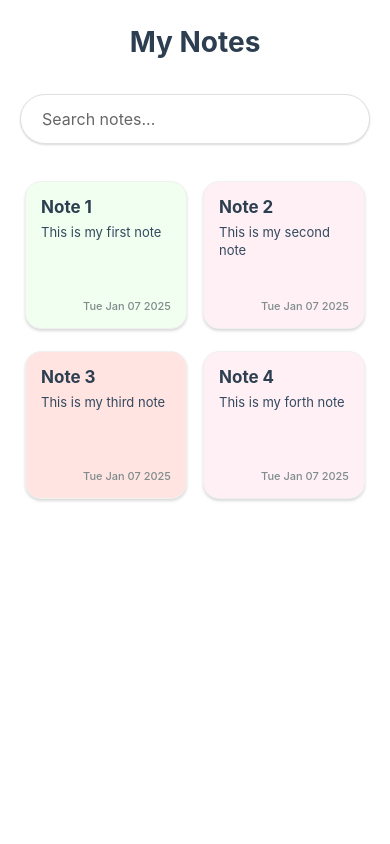
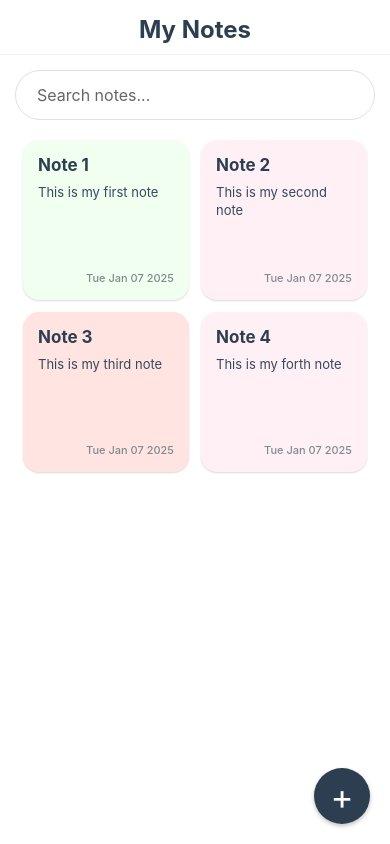
Before and after one commit to aashish00021/Notes-App, a React Native app: screen /Home in a window 390 px wide. Built offline with nearby package versions, Linux system fonts and the light colour scheme.

Commit message:
completed addnotes screen

```diff
--- a/Src/Screens/Addnote.jsx
+++ b/Src/Screens/Addnote.jsx
@@ -1,12 +1,68 @@
-import { StyleSheet, Text, View } from 'react-native';
+import { StyleSheet, Text, TextInput, View, StatusBar } from 'react-native';
 import React from 'react';
+import BackButton from '../components/backButton';
 
 export default function Addnote() {
   return (
-    <View>
-      <Text>Addnote</Text>
+    <View style={styles.container}>
+      <StatusBar backgroundColor={'#fff'} barStyle={'dark-content'}/>
+      <BackButton style={styles.backbutton}/>
+      <Text style={styles.heading}>Add Note</Text>
+      <View style={styles.inputContainer}>
+        <TextInput
+          placeholder='Title'
+          placeholderTextColor="#666"
+          style={styles.titleInput}
+        />
+        <TextInput
+          placeholder='Type something...'
+          placeholderTextColor="#666"
+          style={styles.descriptionInput}
+          multiline
+          textAlignVertical="top"
+        />
+      </View>
     </View>
-  )
+  );
 }
 
-const styles = StyleSheet.create({})
+const styles = StyleSheet.create({
+  container: {
+    flex: 1,
+    backgroundColor: '#fff',
+    paddingTop: 10,
+  },
+  backbutton: {
+    position: 'absolute',
+    zIndex: 1,
+    top: 17,
+    left: 13,
+  },
+  heading: {
+    textAlign: 'center',
+    fontSize: 24,
+    fontWeight: '700',
+    color: '#2c3e50',
+    marginVertical: 15,
+  },
+  inputContainer: {
+    flex: 1,
+    padding: 20,
+  },
+  titleInput: {
+    fontSize: 20,
+    fontWeight: '600',
+    color: '#2c3e50',
+    borderBottomWidth: 1,
+    borderBottomColor: '#e0e0e0',
+    paddingVertical: 12,
+    marginBottom: 20,
+  },
+  descriptionInput: {
+    flex: 1,
+    fontSize: 16,
+    color: '#34495e',
+    lineHeight: 24,
+    paddingTop: 10,
+  },
+});
--- a/Src/Screens/Home.jsx
+++ b/Src/Screens/Home.jsx
@@ -1,8 +1,9 @@
-import { StyleSheet, Text, TextInput, TouchableOpacity, View, Dimensions, StatusBar } from 'react-native';
+import { StyleSheet, Text, TextInput, TouchableOpacity, View, StatusBar } from 'react-native';
 import React from 'react';
 import { FlatList } from 'react-native-gesture-handler';
 import getCardColor from '../components/cardColor';
 import { useNavigation } from '@react-navigation/native';
+
 
 const DATA = [
   {
@@ -34,14 +35,16 @@ const DATA = [
 export default function Home() {
   const navigation = useNavigation()
   return (
-    <View style = {{flex:1, backgroundColor:'#fff', paddingTop:10}}>
+    <View style={styles.container}>
       <StatusBar backgroundColor={'#fff'} barStyle={'dark-content'}/>
-      <Text style = {styles.heading}>My Notes</Text>
-      <View style = {styles.body}>
+      <View style={styles.header}>
+        <Text style={styles.heading}>My Notes</Text>
+      </View>
+      <View style={styles.body}>
         <View style={styles.searchContainer}>
           <TextInput
             placeholder='Search notes...'
-            style = {styles.search}
+            style={styles.search}
             placeholderTextColor="#666"
           />
         </View>
@@ -49,18 +52,18 @@ export default function Home() {
           <FlatList
             data={DATA}
             keyExtractor={(item) => item.id || ''}
-              contentContainerStyle = {{paddingHorizontal: 8, paddingTop: 10, paddingBottom: 20}}
-              columnWrapperStyle = {{gap:12}}
+            contentContainerStyle={{paddingHorizontal: 8, paddingVertical: 15}}
+            columnWrapperStyle={{gap:12}}
             numColumns={2}
-              renderItem={({item}) => {
-                return(
+            showsVerticalScrollIndicator={false}
+            renderItem={({item}) => (
               <TouchableOpacity
                 style={styles.cardWrapper}
-                    activeOpacity={0.6}
+                activeOpacity={0.7}
                 onPress={() => navigation.navigate('AddNote')}
               >
-                    <View style = {[styles.card, { backgroundColor: getCardColor() }]}>
-                      <View style = {styles.cardHeading}>
+                <View style={[styles.card, { backgroundColor: getCardColor() }]}>
+                  <View style={styles.cardHeading}>
                     <Text style={styles.cardTitle} numberOfLines={1}>{item.title}</Text>
                   </View>
                   <Text style={styles.cardDescription} numberOfLines={4}>
@@ -69,27 +72,42 @@ export default function Home() {
                   <Text style={styles.cardDate}>{item.date}</Text>
                 </View>
               </TouchableOpacity>
-                );
-              }}
+            )}
           />
         </View>
       </View>
+      <TouchableOpacity
+        style={styles.fab}
+        activeOpacity={0.8}
+        onPress={() => navigation.navigate('AddNote')}
+      >
+        <Text style = {{fontSize:35, color:'#fff'}}>+</Text>
+      </TouchableOpacity>
     </View>
   );
 }
 
 const styles = StyleSheet.create({
-  heading:{
-    textAlign:'center',
-    fontSize:28,
+  container: {
+    flex: 1,
+    backgroundColor: '#fff',
+  },
+  header: {
+    paddingTop: 15,
+    paddingBottom: 10,
+    backgroundColor: '#fff',
+    borderBottomWidth: 1,
+    borderBottomColor: '#f0f0f0',
+  },
+  heading: {
+    textAlign: 'center',
+    fontSize: 24,
     fontWeight: '700',
     color: '#2c3e50',
-    marginVertical: 15,
   },
-  body:{
-    marginTop:20,
-    flex:1,
-    marginHorizontal:15,
+  body: {
+    flex: 1,
+    paddingHorizontal: 15,
   },
   searchContainer: {
     flexDirection: 'row',
@@ -100,14 +118,13 @@ const styles = StyleSheet.create({
     paddingHorizontal: 15,
     paddingVertical: 8,
     backgroundColor: '#fff',
-    elevation: 2,
-    shadowColor: '#000',
-    shadowOffset: { width: 0, height: 1 },
-    shadowOpacity: 0.15,
-    shadowRadius: 2,
-    marginHorizontal: 5,
+    marginTop: 15,
+    marginBottom: 5,
   },
-  search:{
+  searchIcon: {
+    marginRight: 8,
+  },
+  search: {
     flex: 1,
     fontSize: 16,
     color: '#333',
@@ -115,30 +132,25 @@ const styles = StyleSheet.create({
   },
   listContainer: {
     flex: 1,
-    marginTop: 25,
   },
   cardWrapper: {
     flex: 1,
     maxWidth: '50%',
-    height: 170,
   },
-  card:{
+  card: {
     flex: 1,
     borderRadius: 16,
     padding: 15,
-    margin: 2,
-    elevation: 3,
+    minHeight: 160,
+    elevation: 2,
     shadowColor: '#000',
-    shadowOffset: { width: 0, height: 2 },
+    shadowOffset: { width: 0, height: 1 },
     shadowOpacity: 0.15,
-    shadowRadius: 3,
-    justifyContent: 'space-between',
-    borderWidth: 1,
-    borderColor: '#f0f0f0',
-    marginBottom:20
+    shadowRadius: 2,
+    marginBottom: 12,
   },
-  cardHeading:{
-    marginBottom: 6,
+  cardHeading: {
+    marginBottom: 8,
   },
   cardTitle: {
     fontSize: 17,
@@ -158,4 +170,20 @@ const styles = StyleSheet.create({
     marginTop: 8,
     textAlign: 'right',
   },
+  fab: {
+    position: 'absolute',
+    right: 20,
+    bottom: 20,
+    backgroundColor: '#2c3e50',
+    width: 56,
+    height: 56,
+    borderRadius: 28,
+    alignItems: 'center',
+    justifyContent: 'center',
+    elevation: 4,
+    shadowColor: '#000',
+    shadowOffset: { width: 0, height: 2 },
+    shadowOpacity: 0.25,
+    shadowRadius: 4,
+  },
 });
```
Lines whose indentation alone changed are shown as unchanged.
